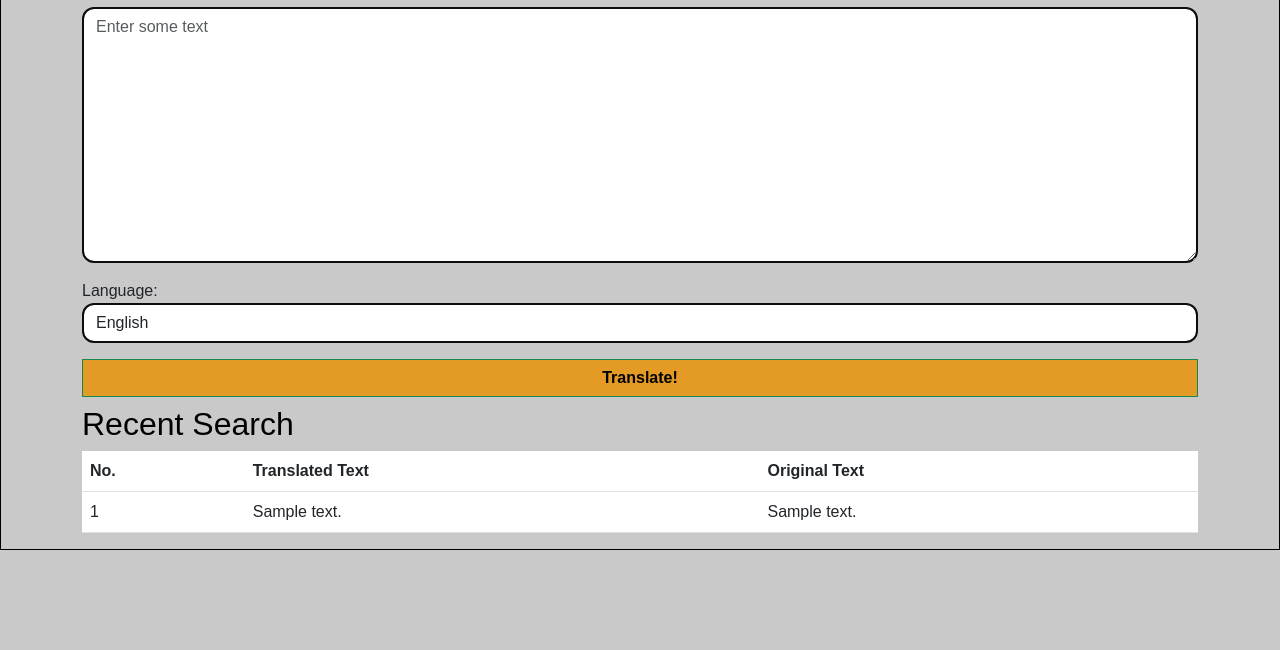
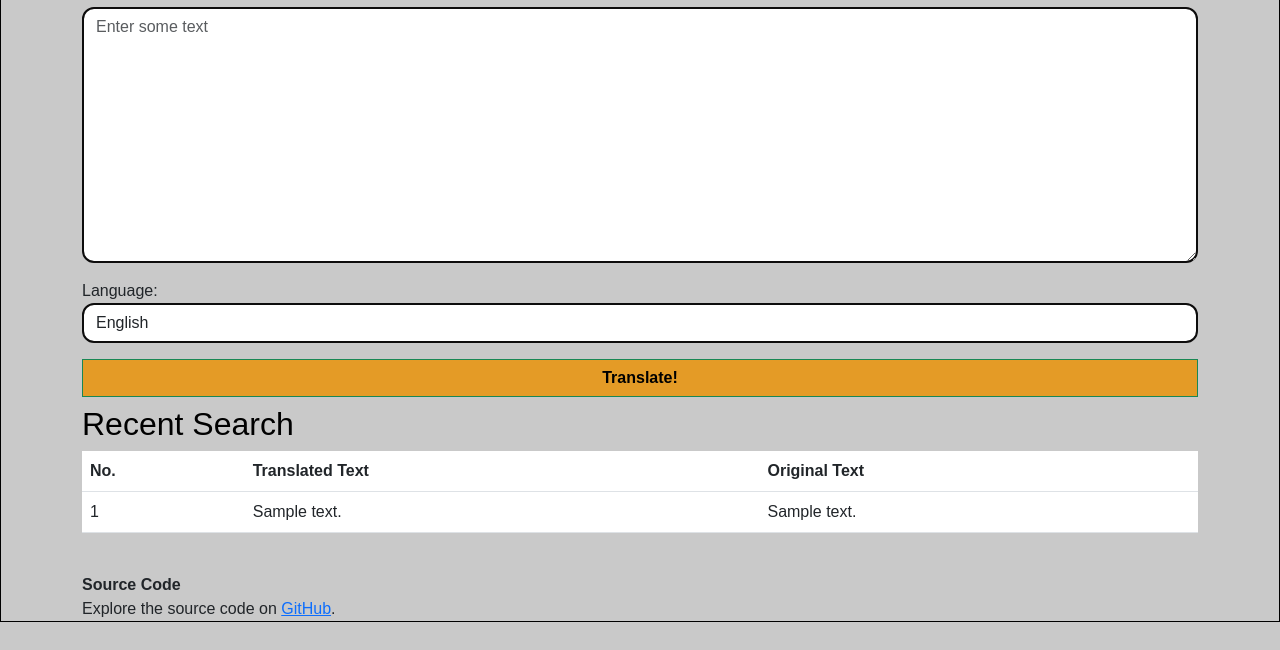
Before and after one commit to dhanashri-sonawane/python-translator-webapp-azure, a Flask app: page / in a window 1280 px wide. Shown: the part 150-800 px from the top of the page. Run offline with Flask 3, Linux system fonts and the light colour scheme; tables that the repository leaves empty or names only in its code hold one stand-in row (values such as "Sample post").

Commit message:
Update index.html

```diff
--- a/templates/index.html
+++ b/templates/index.html
@@ -104,6 +104,13 @@
               </table>
 
             </div>
+            <section class="github-link ">
+              <br>
+              <b>Source Code</b>
+              <br>
+                  Explore the source code on <a href="https://github.com/dhanashri-sonawane/python-translator-webapp-azure" target="_blank">GitHub</a>.
+
+            </section>
     </div>
 </body>
 </html>
```
